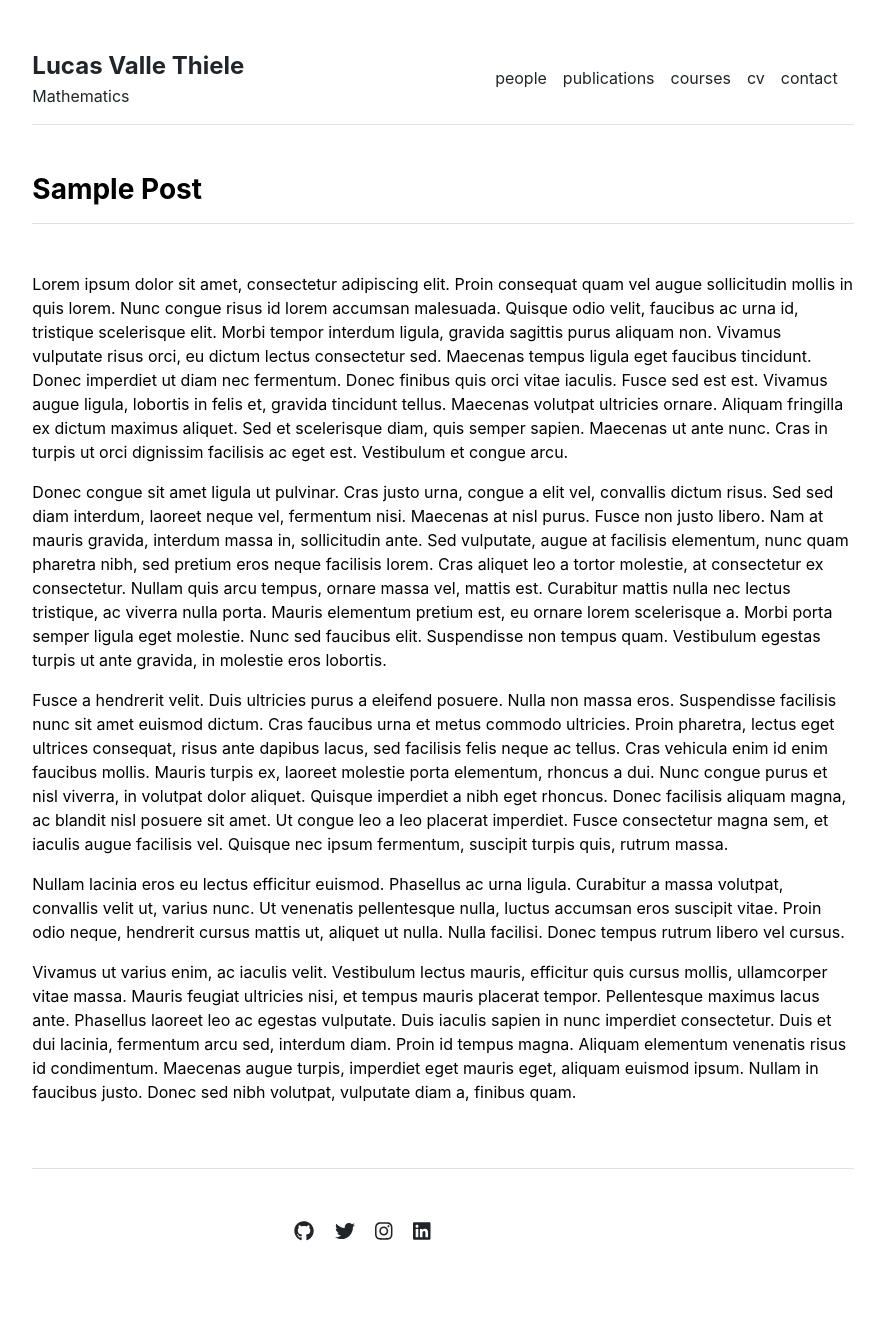
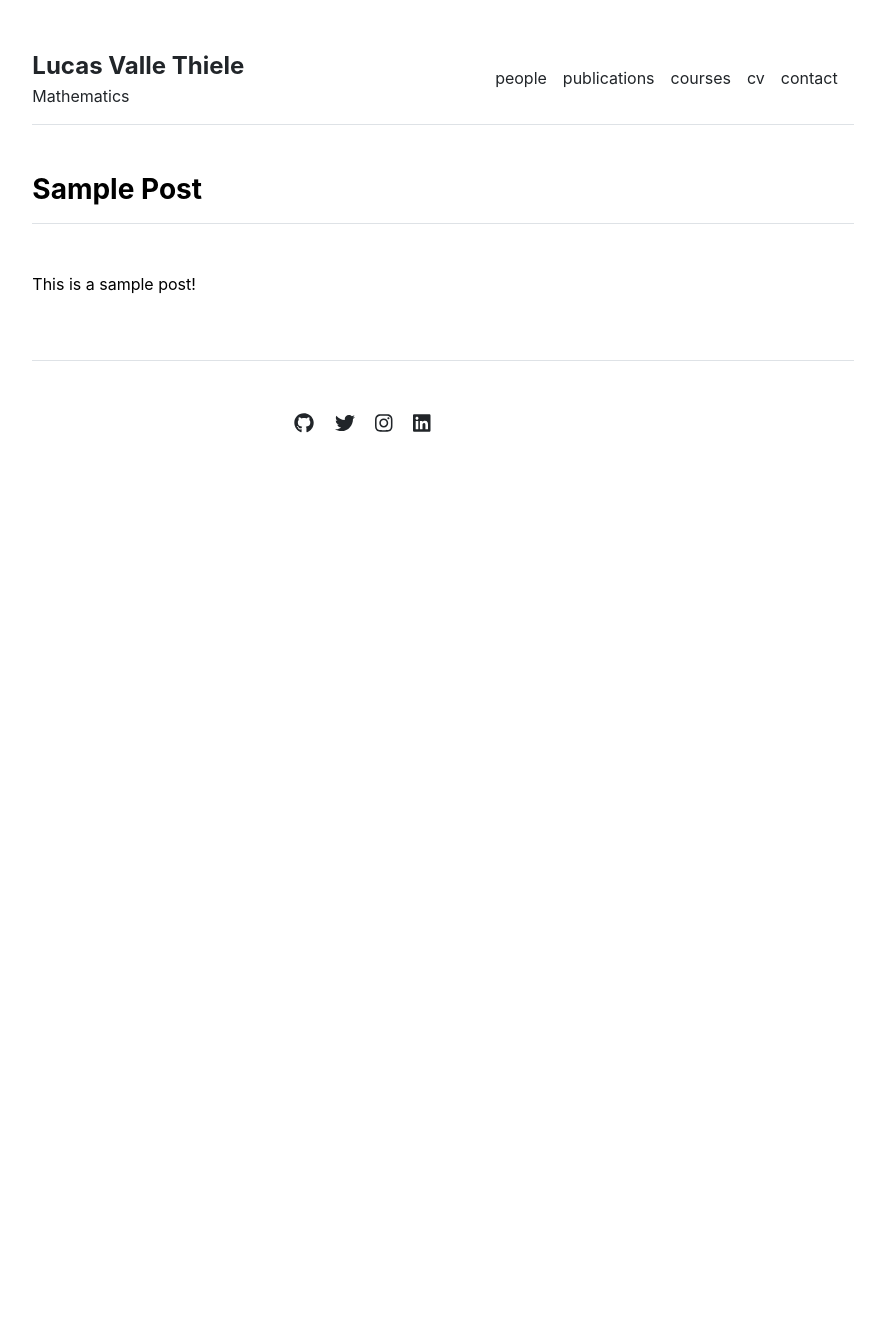
Before and after one commit to lvallethiele/lvallethiele.github.io, a Jekyll site: the page built from _posts/2020-01-01-sample-post.md, in a window 1280 px wide. Shown: the whole page, without its empty margins (197-1082 px from the left). Built offline with Jekyll 4.4.1, drawn with Linux system fonts in a browser that asks for light colours; after the commit the page ends 900 px from its top, so only the background shows below that.

Commit message:
Update 2020-01-01-sample-post.md

```diff
--- a/_posts/2020-01-01-sample-post.md
+++ b/_posts/2020-01-01-sample-post.md
@@ -2,13 +2,4 @@
 layout: post
 title: "Sample Post"
 ---
-
-Lorem ipsum dolor sit amet, consectetur adipiscing elit. Proin consequat quam vel augue sollicitudin mollis in quis lorem. Nunc congue risus id lorem accumsan malesuada. Quisque odio velit, faucibus ac urna id, tristique scelerisque elit. Morbi tempor interdum ligula, gravida sagittis purus aliquam non. Vivamus vulputate risus orci, eu dictum lectus consectetur sed. Maecenas tempus ligula eget faucibus tincidunt. Donec imperdiet ut diam nec fermentum. Donec finibus quis orci vitae iaculis. Fusce sed est est. Vivamus augue ligula, lobortis in felis et, gravida tincidunt tellus. Maecenas volutpat ultricies ornare. Aliquam fringilla ex dictum maximus aliquet. Sed et scelerisque diam, quis semper sapien. Maecenas ut ante nunc. Cras in turpis ut orci dignissim facilisis ac eget est. Vestibulum et congue arcu.
-
-Donec congue sit amet ligula ut pulvinar. Cras justo urna, congue a elit vel, convallis dictum risus. Sed sed diam interdum, laoreet neque vel, fermentum nisi. Maecenas at nisl purus. Fusce non justo libero. Nam at mauris gravida, interdum massa in, sollicitudin ante. Sed vulputate, augue at facilisis elementum, nunc quam pharetra nibh, sed pretium eros neque facilisis lorem. Cras aliquet leo a tortor molestie, at consectetur ex consectetur. Nullam quis arcu tempus, ornare massa vel, mattis est. Curabitur mattis nulla nec lectus tristique, ac viverra nulla porta. Mauris elementum pretium est, eu ornare lorem scelerisque a. Morbi porta semper ligula eget molestie. Nunc sed faucibus elit. Suspendisse non tempus quam. Vestibulum egestas turpis ut ante gravida, in molestie eros lobortis.
-
-Fusce a hendrerit velit. Duis ultricies purus a eleifend posuere. Nulla non massa eros. Suspendisse facilisis nunc sit amet euismod dictum. Cras faucibus urna et metus commodo ultricies. Proin pharetra, lectus eget ultrices consequat, risus ante dapibus lacus, sed facilisis felis neque ac tellus. Cras vehicula enim id enim faucibus mollis. Mauris turpis ex, laoreet molestie porta elementum, rhoncus a dui. Nunc congue purus et nisl viverra, in volutpat dolor aliquet. Quisque imperdiet a nibh eget rhoncus. Donec facilisis aliquam magna, ac blandit nisl posuere sit amet. Ut congue leo a leo placerat imperdiet. Fusce consectetur magna sem, et iaculis augue facilisis vel. Quisque nec ipsum fermentum, suscipit turpis quis, rutrum massa.
-
-Nullam lacinia eros eu lectus efficitur euismod. Phasellus ac urna ligula. Curabitur a massa volutpat, convallis velit ut, varius nunc. Ut venenatis pellentesque nulla, luctus accumsan eros suscipit vitae. Proin odio neque, hendrerit cursus mattis ut, aliquet ut nulla. Nulla facilisi. Donec tempus rutrum libero vel cursus.
-
-Vivamus ut varius enim, ac iaculis velit. Vestibulum lectus mauris, efficitur quis cursus mollis, ullamcorper vitae massa. Mauris feugiat ultricies nisi, et tempus mauris placerat tempor. Pellentesque maximus lacus ante. Phasellus laoreet leo ac egestas vulputate. Duis iaculis sapien in nunc imperdiet consectetur. Duis et dui lacinia, fermentum arcu sed, interdum diam. Proin id tempus magna. Aliquam elementum venenatis risus id condimentum. Maecenas augue turpis, imperdiet eget mauris eget, aliquam euismod ipsum. Nullam in faucibus justo. Donec sed nibh volutpat, vulputate diam a, finibus quam.
+This is a sample post!
```
